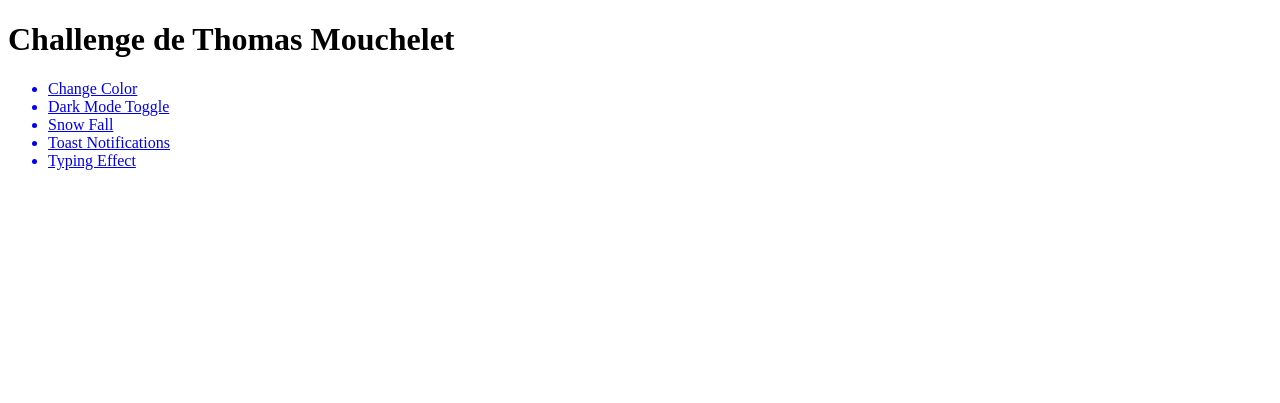
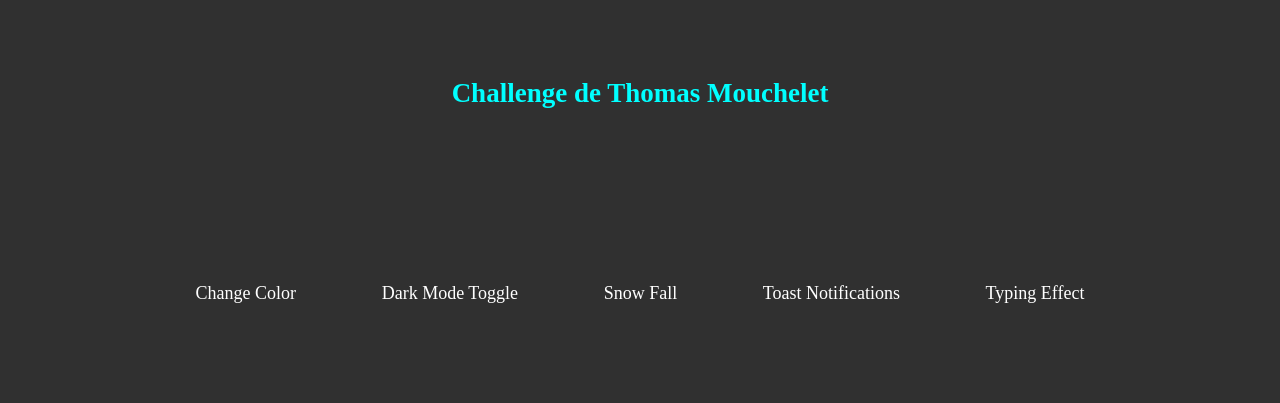
Before and after one commit to LucxxM/JSThomasMoucheletCourse, a plain HTML site: page index.html in a window 1280 px wide. Drawn offline with Linux system fonts and the light colour scheme.

Commit message:
fix toast remove animation and add css to homepage

```diff
--- a/Snow Fall/script.js
+++ b/Snow Fall/script.js
@@ -1,9 +1,9 @@
 setInterval(snowFall, 20);
 
 function snowFall() {
-  const snowDrop = document.createElement('p');
 
-	// waterDrop.classList.add('fas');
+  	const snowDrop = document.createElement('p');
+
 	snowDrop.innerText = '❄️';
 	snowDrop.classList.add('fa-tint');
 	snowDrop.style.left = Math.random() * window.innerWidth + 'px';
--- a/Toast Notifications/style.css
+++ b/Toast Notifications/style.css
@@ -1,5 +1,6 @@
 body{
     text-align: center;
+    overflow: hidden;
 }
 
 
@@ -11,6 +12,27 @@ body{
     display: flex;
     justify-content: center;
     position: relative;
+    transition: all 1s;
+}
+.toast::after{
+    content: "";
+    position: absolute;
+    background-color: yellow;
+    border-radius: 45px;
+    bottom: 0;
+    left: 0;
+    height: 5px;
+
+    animation: progressBar 5s linear;
+}
+
+@keyframes progressBar{
+    0%{
+        width: 100%;
+    }
+    100%{
+       width: 0;
+    }
 }
 
 .toast > button{
--- a/index.html
+++ b/index.html
@@ -4,38 +4,35 @@
     <meta charset="UTF-8">
     <meta http-equiv="X-UA-Compatible" content="IE=edge">
     <meta name="viewport" content="width=device-width, initial-scale=1.0">
+    <link rel="stylesheet" href="style.css">
     <title>Some Fun Challenges (Javascript)</title>
 </head>
 <body>
-    <h1>Challenge de Thomas Mouchelet</h1>
+    <section>
+
+        <h1 id="h1ToChange">Challenge de Thomas Mouchelet</h1>
 
         <ul>
             <a href="./Change Color/index.html">
-            <li>Change Color</li>
+                <li class="li-to-hover">Change Color</li>
             </a>
             <a href="./Dark Mode Toggle/index.html">
-            <li>Dark Mode Toggle</li>
+                <li class="li-to-hover">Dark Mode Toggle</li>
             </a>
             <a href="./Snow Fall/index.html">
-            <li>Snow Fall</li>
+                <li class="li-to-hover">Snow Fall</li>
             </a>
             <a href="./Toast Notifications/">
-            <li>Toast Notifications</li>
+                <li class="li-to-hover">Toast Notifications</li>
             </a>
             <a href="./Typing Effect JS/index.html">
-            <li>Typing Effect</li>
+                <li class="li-to-hover">Typing Effect</li>
             </a>
         </ul>
+
+    </section>
+
+    <script src="script.js"></script>
 </body>
 
-<!-- btn.addEventListener('click', () => {
-    const toast = document.createElement('div');
-    toast.className = 'toast';
-    toast.innerHTML = '<p>Toast Notifications</p>';
-    document.body.appendChild(toast);
-    setTimeout(() => {
-        toast.remove();
-    }, 3000);
-}
-); -->
 </html>
--- /dev/null
+++ b/script.js
@@ -0,0 +1,16 @@
+const liToHover = document.querySelectorAll('.li-to-hover');
+const h1ToChange = document.querySelector('#h1ToChange');
+const body = document.querySelector('body');
+
+liToHover.forEach(li => {
+    li.addEventListener('mouseover', () => {
+        h1ToChange.style.color = 'white';
+        body.style.backgroundColor = 'black';
+    }
+    );
+    li.addEventListener('mouseout', () => {
+        body.style.backgroundColor = 'rgb(48, 48, 48)';
+        h1ToChange.style.color = 'aqua';
+    }
+    );
+});
--- /dev/null
+++ b/style.css
@@ -0,0 +1,55 @@
+*{
+    margin: 0;
+    padding: 0;
+}
+
+body{
+    background-color: rgb(48, 48, 48);
+    color: aqua;
+    font-size: large;
+    min-height: 100vh;
+    text-align: center;
+}
+
+section{
+    /* width: 100%; */
+    min-height: 50vh;
+    display: flex;
+    flex-direction: column;
+    justify-content: space-around;
+    align-items: center;
+}
+
+ul{
+    width: 80%;
+    display: flex;
+    flex-wrap: wrap;
+    justify-content: space-evenly;
+    align-items: space-evenly;
+    list-style: none;
+    color: white;
+}
+
+li{
+    padding: 1em;
+}
+
+a{
+    color: white;
+    text-decoration: none;
+    position: relative;
+}
+
+a:hover{
+    color: aqua;
+}
+
+a:hover::after{
+    content: "";
+    position: absolute;
+    width: 80%;
+    top: 50px;
+    left: 10%;
+    height: 2px;
+    background-color: aqua;
+}
```
Also changed, not shown: Dark Mode Toggle/index.html (+1 -0 lines), Toast Notifications/script.js (+11 -3 lines). Lines whose indentation alone changed are shown as unchanged.
